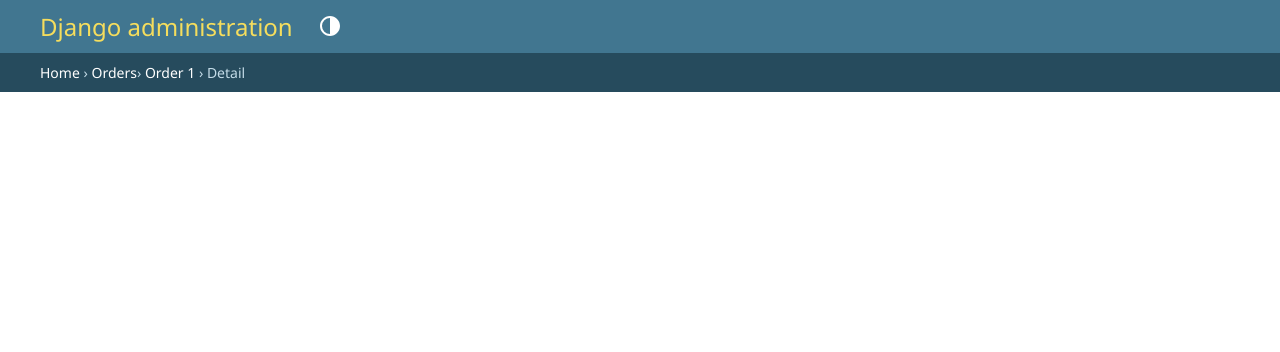
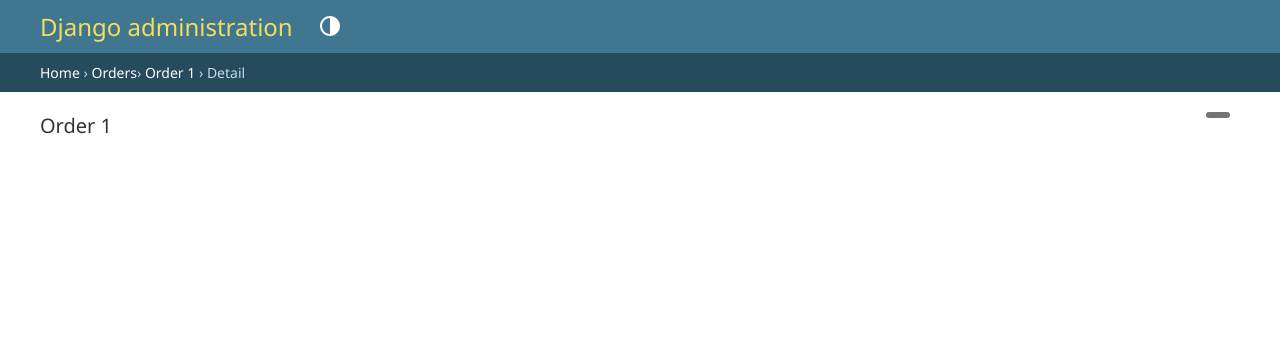
Before and after one commit to alindafortunate/OnlineShop-E_Commerce_Platform, a Django app: template online_shopping_site/orders/templates/admin/orders/order/detail.html in a window 1280 px wide. Shown: the top 352 px of the page. Run offline with Django 5.2, Linux system fonts and the light colour scheme; the template is opened without the code that fills it: values that come from a table or form of the project are taken from there, others are empty; data comes from the database, SQL or seed files in the repository; parts of the project's set-up code (start-up, migrations or seed data) failed here and were passed over.

Commit message:
Understood how lists are applied in css.

```diff
--- a/online_shopping_site/orders/templates/admin/orders/order/detail.html
+++ b/online_shopping_site/orders/templates/admin/orders/order/detail.html
@@ -15,6 +15,14 @@ Order {{ order.id}}
 {% endblock breadcrumbs %}
 
 {% block content %}
+<div class='module'>
+    <h1>Order {{order.id}}</h1>
+    <ul class='object-tools'>
+    <li>
+    <a href="" on-click></a>
+    </li>
 
+    </ul>
+</div>
 
 {% endblock content %}
```
